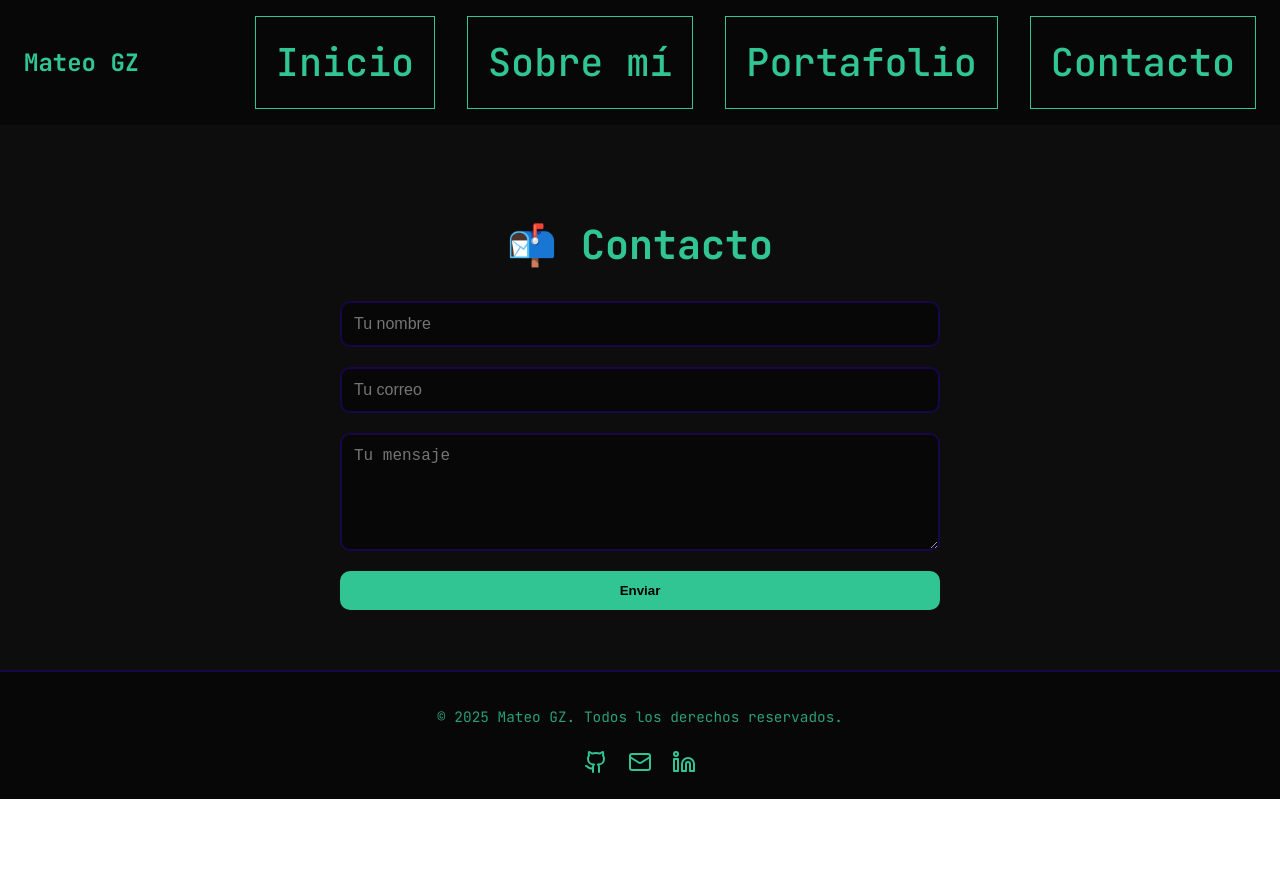
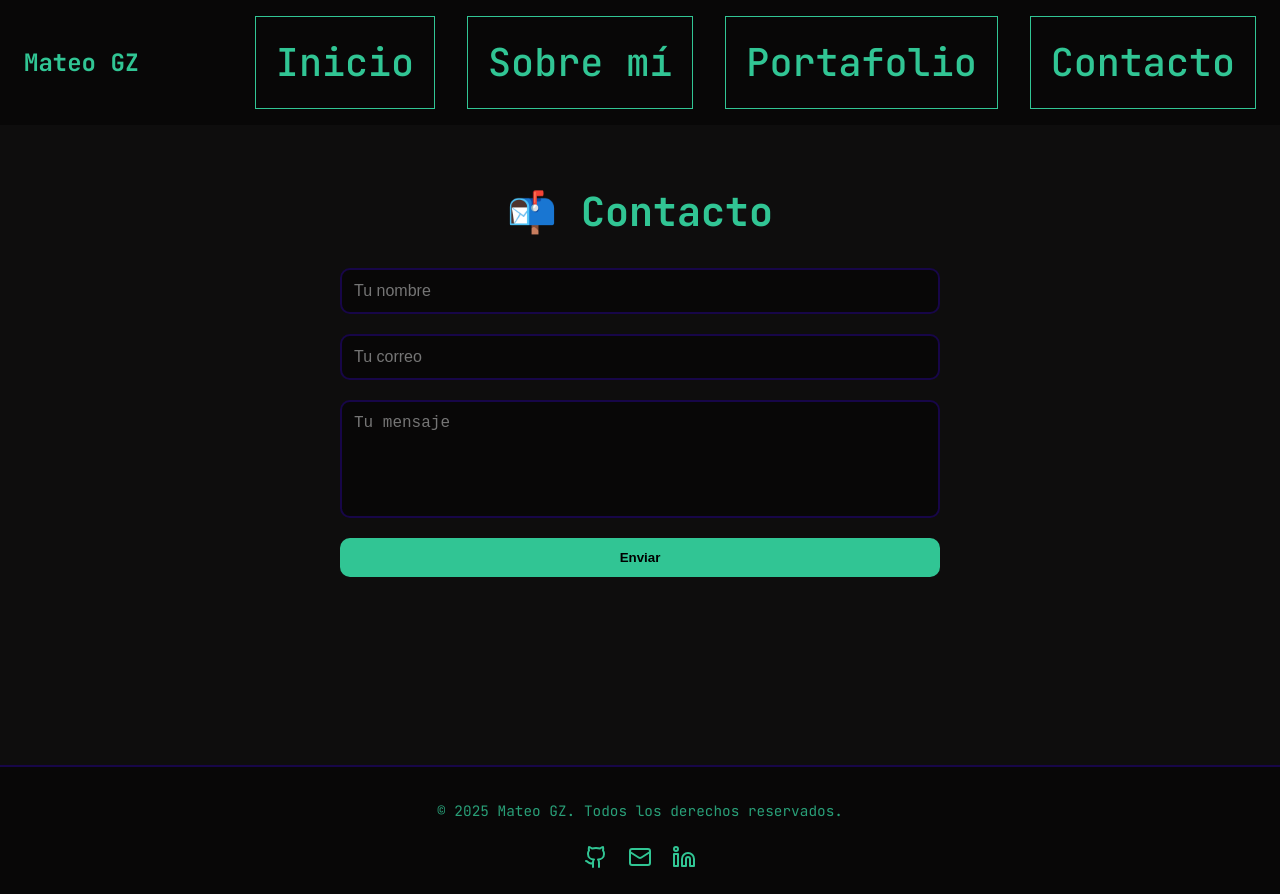
Before and after one commit to mateo-gz/PORTAFOLIO-PERSONAL, a React (Vite) app: page /contacto in a window 1280 px wide. Before the commit the page ends 800 px from the top, so only its background shows below. Built offline with nearby package versions, Linux system fonts and the light colour scheme.

Commit message:
MEJORANDO ESTILOS, COMPONIENDO EL FORMULARIO DE CONTACTO Y COMPONIENDO EL HEAD DE INDEX.HTML PONIENDOLE TITLE Y FAVICON

```diff
--- a/index.html
+++ b/index.html
@@ -1,9 +1,10 @@
 <!doctype html>
 <html lang="en">
   <head>
+    <link rel="shortcut icon" href="/perfil.jpg" type="image/x-icon">
     <meta charset="UTF-8" />
     <meta name="viewport" content="width=device-width, initial-scale=1.0" />
-    <title>Vite + React</title>
+    <title>MATEO GZ</title>
     <link rel="preconnect" href="https://fonts.googleapis.com">
 <link rel="preconnect" href="https://fonts.gstatic.com" crossorigin>
 <link href="https://fonts.googleapis.com/css2?family=Bebas+Neue&family=JetBrains+Mono:ital,wght@0,100..800;1,100..800&display=swap" rel="stylesheet">
--- a/src/App.css
+++ b/src/App.css
@@ -448,10 +448,13 @@ body {
   background-color: var(--color-secundario);
   color: var(--color-terciario);
   text-align: center;
+  box-sizing: border-box;
+  min-height: 80vh;
 }
 
 .contact-title {
   font-size: 2.5rem;
+  margin: 0;
   margin-bottom: 30px;
 }
 
@@ -471,6 +474,7 @@ body {
   border-radius: 10px;
   color: white;
   font-size: 1rem;
+  resize: none;
 }
 
 .contact-form button {
--- a/src/pages/contact.jsx
+++ b/src/pages/contact.jsx
@@ -6,7 +6,7 @@ const Contact = () => {
       <h2 className="contact-title">📬 Contacto</h2>
       <form
         className="contact-form"
-        action="https://formspree.io/f/{tu_id_aquí}" // o reemplazalo con tu backend
+        action="https://formspree.io/f/mgvynnwz" // o reemplazalo con tu backend
         method="POST"
       >
         <input type="text" name="name" placeholder="Tu nombre" required />
```
Also changed, not shown: src/components/a.html (deleted).
